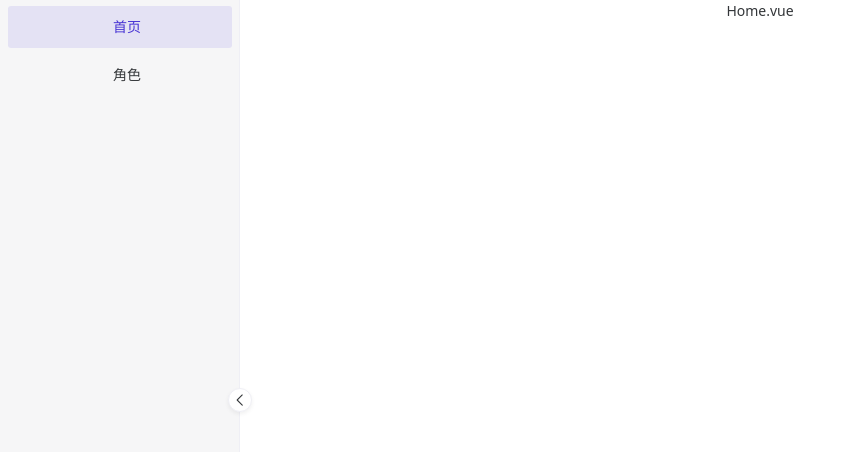
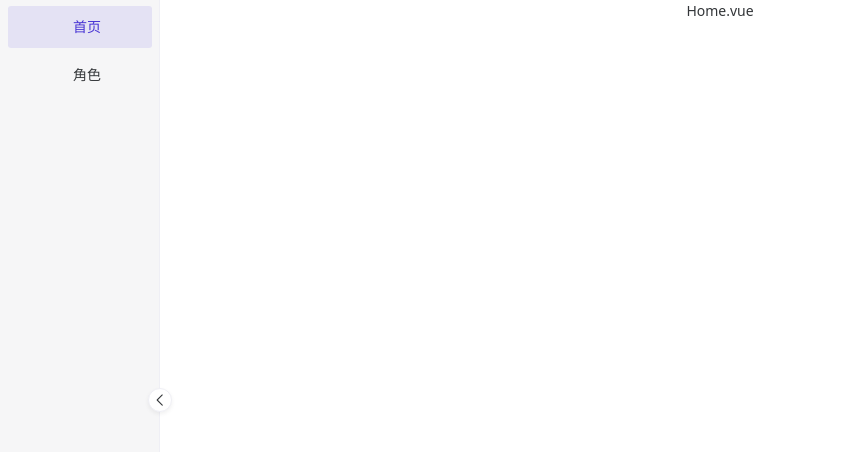
Before and after one commit to Capybara-sea/yaedo-genshin, a Vue app: page / in a window 1280 px wide. Shown: the top 452 px of the page, without its empty margins (0-848 px from the left). Built offline with nearby package versions, Linux system fonts and the light colour scheme.

Commit message:
🦄refactor(sideMenu): 独立出sideMenu组件， 菜单选项独立出钩子供今后添加自定义网页

```diff
--- /dev/null
+++ b/src/renderer/hooks/useSideMenu.ts
@@ -0,0 +1,36 @@
+import type { MenuOption } from 'naive-ui'
+import { h, ref, computed } from 'vue'
+import { RouterLink } from 'vue-router'
+
+export interface RenderMenuOption {
+  el: any
+  to: string
+  label: string
+  key: string
+}
+
+export const renderMenuOption = (option: RenderMenuOption): MenuOption => {
+  return {
+    label: () => h(option.el, { to: { name: option.to } }, { default: () => option.label }),
+    key: option.key,
+  }
+}
+
+export function useSideMenu() {
+  // TODO 和主进程通信，获取侧边栏状态，以及侧边栏自定义菜单内容
+  // const appStore = useAppStore()
+  // const isSideMenuOpen = computed(() => appStore.isSideMenuOpen)
+
+  const customMenuOptions = ref<MenuOption[]>([])
+
+  const defaultMenuOptions: MenuOption[] = [
+    renderMenuOption({ el: RouterLink, to: 'Home', label: '首页', key: 'Home' }),
+    renderMenuOption({ el: RouterLink, to: 'Characters', label: '角色', key: 'Characters' }),
+  ]
+
+  const menuOptions = computed<MenuOption[]>(() => {
+    return [...defaultMenuOptions, ...(customMenuOptions.value as MenuOption[])]
+  })
+
+  return { menuOptions }
+}
--- a/src/renderer/layout/Layout.vue
+++ b/src/renderer/layout/Layout.vue
@@ -1,30 +1,10 @@
 <template>
   <n-layout has-sider class="app-container">
-    <!-- TODO 把sideMenu拆分出去 -->
-    <n-layout-sider
-      bordered
-      collapse-mode="width"
-      :collapsed-width="64"
-      :width="240"
-      :collapsed="collapsed"
-      show-trigger
-      @collapse="collapsed = true"
-      @expand="collapsed = false"
-    >
-      <div class="side">
-        <n-menu
-          v-model:value="activeKey"
-          :collapsed="collapsed"
-          :collapsed-width="64"
-          :collapsed-icon-size="22"
-          :options="menuOptions"
-        />
-      </div>
-    </n-layout-sider>
+    <side-menu></side-menu>
     <n-layout-content>
       <div class="content">
         <router-view class="view" v-slot="{ Component, route }">
-          <transition name="fade" mode="out-in">
+          <transition name="slide-fade" mode="out-in">
             <component :is="Component" :key="route.path" />
           </transition>
         </router-view>
@@ -34,48 +14,28 @@
 </template>
 
 <script lang="ts" setup>
-import type { MenuOption } from 'naive-ui'
-
-import { h, ref } from 'vue'
-import { RouterLink } from 'vue-router'
-import { NMenu, NLayout, NLayoutContent, NLayoutSider } from 'naive-ui'
-
-const activeKey = ref('Home')
-const collapsed = ref(false)
-
-interface RenderMenuOption {
-  el: any
-  to: string
-  label: string
-  key: string
-}
-const renderMenuOption = (option: RenderMenuOption): MenuOption => {
-  return {
-    label: () => h(option.el, { to: { name: option.to } }, { default: () => option.label }),
-    key: option.key,
-  }
-}
-
-const menuOptions: MenuOption[] = [
-  renderMenuOption({ el: RouterLink, to: 'Home', label: '首页', key: 'Home' }),
-  renderMenuOption({ el: RouterLink, to: 'Characters', label: '角色', key: 'Characters' }),
-]
+import SideMenu from './SideMenu.vue'
+import { NLayout, NLayoutContent } from 'naive-ui'
 </script>
 
 <style lang="scss" scoped>
 .app-container {
   height: 100vh;
-}
-.fade-enter-from,
-.fade-leave-to {
-  opacity: 0;
-}
-.fade-enter-to,
-.fade-leave-from {
-  opacity: 1;
-}
-.fade-enter-active,
-.fade-leave-active {
-  transition: 0.14s ease-in;
+
+  .slide-fade- {
+    &enter-active,
+    &leave-active {
+      transition: opacity 0.1s ease-in-out 0.1s, transform 0.2s ease-in-out;
+    }
+    &enter-from,
+    &leave-to {
+      transform: translateX(20px);
+      opacity: 0;
+    }
+    &enter-to,
+    &leave-from {
+      opacity: 1;
+    }
+  }
 }
 </style>
--- /dev/null
+++ b/src/renderer/layout/SideMenu.vue
@@ -0,0 +1,35 @@
+<template>
+  <n-layout-sider
+    bordered
+    collapse-mode="width"
+    :collapsed-width="menuCollapsedWidth"
+    :width="menuWidth"
+    :collapsed="collapsed"
+    show-trigger
+    @collapse="collapsed = true"
+    @expand="collapsed = false"
+  >
+    <n-menu
+      v-model:value="activeKey"
+      :collapsed="collapsed"
+      :collapsed-width="menuCollapsedWidth"
+      :collapsed-icon-size="22"
+      :options="menuOptions"
+    />
+  </n-layout-sider>
+</template>
+
+<script lang="ts" setup>
+import { ref } from 'vue'
+import { useSideMenu } from '@/hooks/useSideMenu'
+import { NMenu, NLayoutSider } from 'naive-ui'
+
+// menu
+const { menuOptions } = useSideMenu()
+const menuWidth = 160 // 宽度
+const menuCollapsedWidth = 64 // 收起宽度
+const activeKey = ref('Home')
+const collapsed = ref(false)
+</script>
+
+<style lang="scss" scoped></style>
```
Also changed, not shown: src/renderer/layout/Sidebar.vue (deleted, +0 -10 lines), src/renderer/styles/theme/types.ts (+7 -8 lines).
